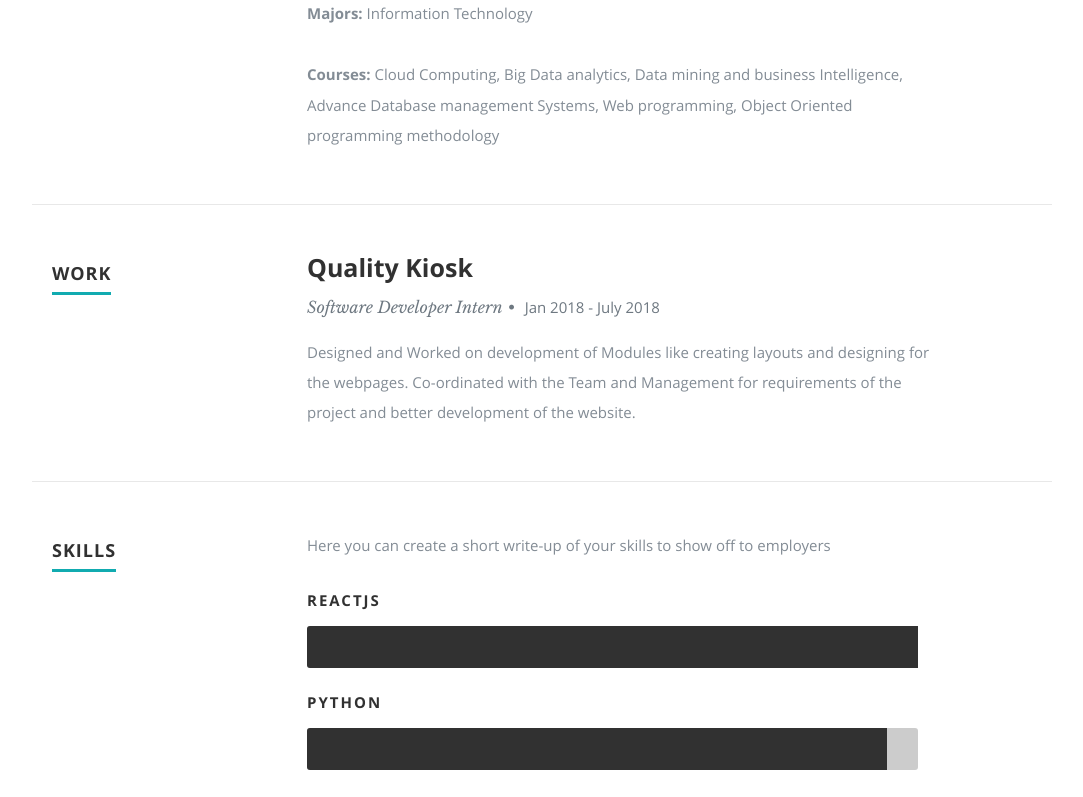
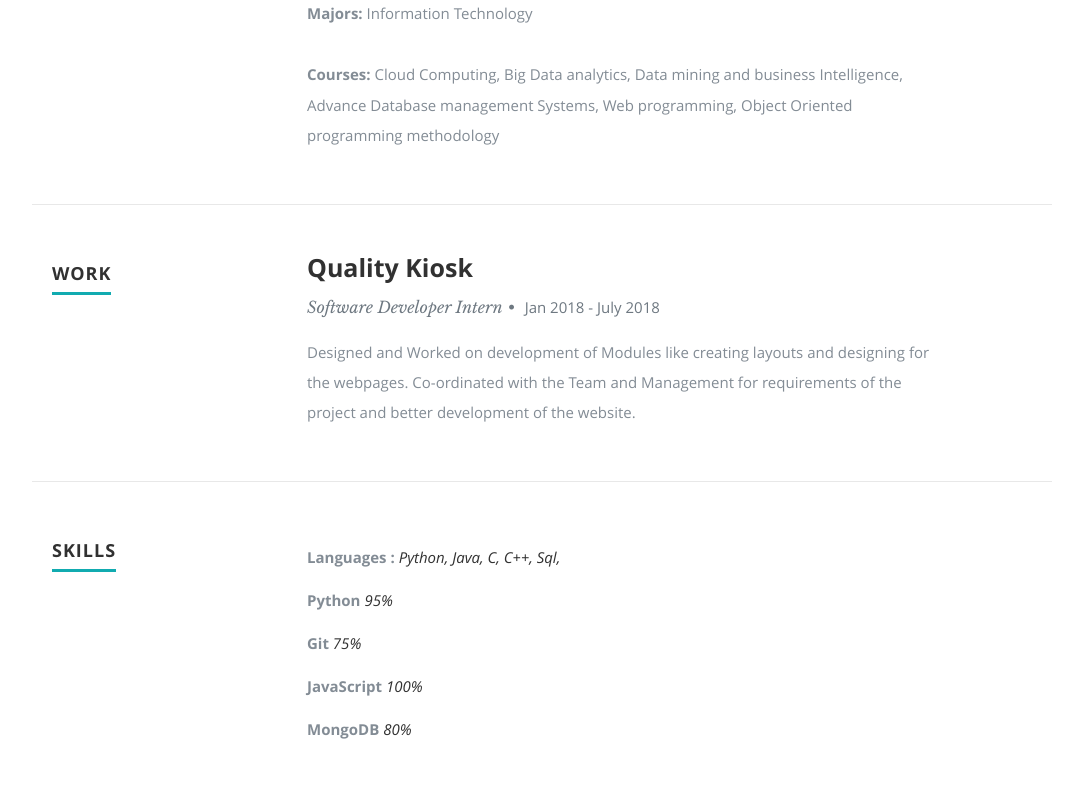
Before and after one commit to Abhogte/MyPortfolio, a React (Create React App) app: page / in a window 1280 px wide. Shown: the part 2000-2797 px from the top of the page, without its empty margins (98-1181 px from the left). Built offline with nearby package versions, Linux system fonts and the light colour scheme.

Commit message:
nextbuild

```diff
--- a/public/css/layout.css
+++ b/public/css/layout.css
@@ -292,24 +292,24 @@ ul#nav li.current a { color: #F06000; }
 	text-align: left;
 }
 .bars .skills {
-  	margin-top: 36px;
+  	/* margin-top: 36px; */
    list-style: none;
 }
-.bars li {
+/* .bars li {
    position: relative;
   	margin-bottom: 60px;
   	background: #ccc;
   	height: 42px;
-  	border-radius: 3px;
-}
+  	border-radius: 3px; */
+/* } */
 .bars li em {
-	font: 15px 'opensans-bold', sans-serif;
+	/* font: 15px 'opensans-bold', sans-serif; */
    color: #313131;
-	text-transform: uppercase;
+	/* text-transform: uppercase;
    letter-spacing: 2px;
 	font-weight: normal;
    position: relative;
-	top: -36px;
+	top: -36px; */
 }
 .bar-expand {
    position: absolute;
--- a/public/index.html
+++ b/public/index.html
@@ -9,6 +9,7 @@
     <link rel="stylesheet" href="%PUBLIC_URL%/css/layout.css">
     <link rel="stylesheet" href="%PUBLIC_URL%/css/media-queries.css">
     <link rel="stylesheet" href="%PUBLIC_URL%/css/magnific-popup.css">
+    <link rel="icon" href="%PUBLIC_URL%/images/Aditya.jpg">
 
 
     <title>Aditya Dattatray Bhogte | Developer</title>
--- a/public/resumeData.json
+++ b/public/resumeData.json
@@ -69,24 +69,24 @@
     ],
     "skills": [
       {
-        "name": "ReactJs",
-        "level": "100%"
+        "name": "Languages :",
+        "list": "Python, Java, C, C++, Sql, "
       },
       {
         "name": "Python",
-        "level": "95%"
+        "list": "95%"
       },
       {
         "name": "Git",
-        "level": "75%"
+        "list": "75%"
       },
       {
         "name": "JavaScript",
-        "level": "100%"
+        "list": "100%"
       },
       {
         "name": "MongoDB",
-        "level": "80%"
+        "list": "80%"
       }
     ]
   },
--- a/src/Components/Header.js
+++ b/src/Components/Header.js
@@ -34,7 +34,7 @@ class Header extends Component {
 
       <div className="row banner">
          <div className="banner-text">
-         <h1 className="responsive-headline"><marquee>Hello There.</marquee></h1>
+         <h1 className="responsive-headline">Hello There.</h1>
             <h1 className="responsive-headline">I'm {name}.</h1>
             <h3>{description}.</h3>
             <hr />
--- a/src/Components/Resume.js
+++ b/src/Components/Resume.js
@@ -20,8 +20,9 @@ class Resume extends Component {
         </div>
       })
       var skills = this.props.data.skills.map(function(skills){
-        var className = 'bar-expand '+skills.name.toLowerCase();
-        return <li key={skills.name}><span style={{width:skills.level}}className={className}></span><em>{skills.name}</em></li>
+
+        return <li key={skills.name}><span ><strong>{skills.name} </strong></span><em> {skills.list}</em></li>
+
       })
     }
 
@@ -64,9 +65,6 @@ class Resume extends Component {
 
          <div className="nine columns main-col">
 
-            <p>{skillmessage}
-            </p>
-
 				<div className="bars">
 				   <ul className="skills">
 					  {skills}
```
Also changed, not shown: public/images/Naz.jpg (deleted).
